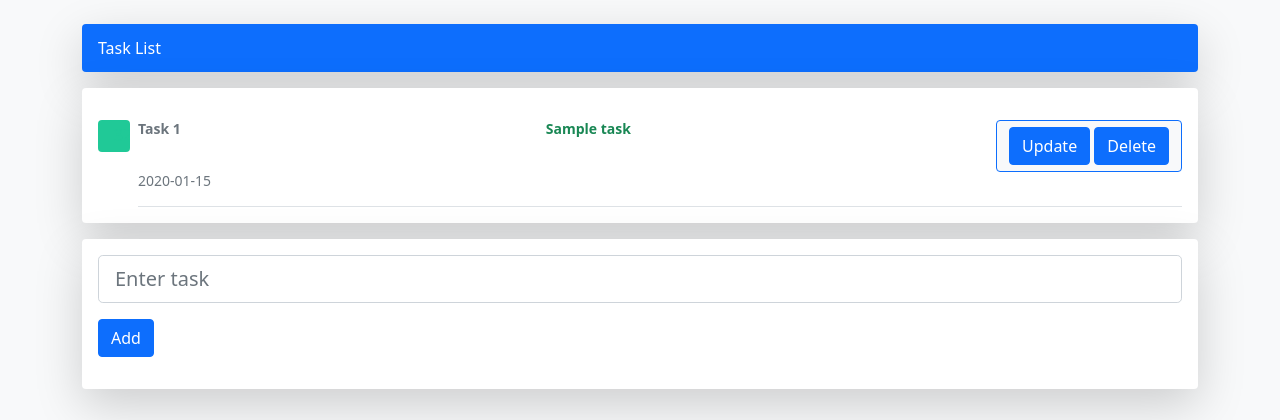
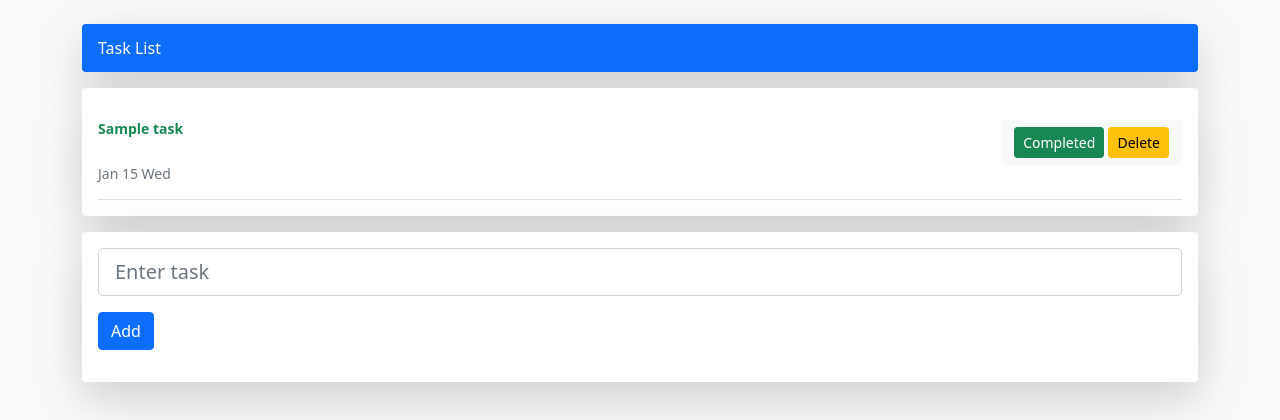
Before and after one commit to radekwarowny/Flask-Planner, a Flask app: template templates/home.html in a window 1280 px wide. Shown: the part 73-493 px from the top of the page. Run offline with Flask 2, Linux system fonts and the light colour scheme; the template is opened without the code that fills it: most values are stand-ins (such as "Sample title", 1, 10 or a date in 2020); parts of the project's set-up code (start-up, migrations or seed data) failed here and were passed over.

Commit message:
changed home.html

```diff
--- a/app.py
+++ b/app.py
@@ -5,6 +5,7 @@ from datetime import datetime
 
 app = Flask(__name__)
 
+#app.config['SQLALCHEMY_DATABASE_URI'] = 'sqlite:///todo_site.db1'
 app.config['SQLALCHEMY_DATABASE_URI'] = os.environ.get('DATABASE_URL').replace("://", "ql://", 1)
 app.config['SQLALCHEMY_TRACK_MODIFICATIONS'] = False
 
--- a/templates/home.html
+++ b/templates/home.html
@@ -13,30 +13,29 @@
         {% for task in tasks %}
         <div class="d-flex text-muted pt-3">
             {% if task.complete == False %}
-              <svg class="bd-placeholder-img flex-shrink-0 me-2 rounded" width="32" height="32" xmlns="http://www.w3.org/2000/svg" role="img" aria-label="Placeholder: 32x32" preserveAspectRatio="xMidYMid slice" focusable="false"><title>Placeholder</title><rect width="100%" height="100%" fill="#fd7e14"/><text x="50%" y="50%" fill="#fd7e14" dy=".3em">32x32</text></svg>
+              <!-- <svg class="bd-placeholder-img flex-shrink-0 me-2 rounded" width="32" height="32" xmlns="http://www.w3.org/2000/svg" role="img" preserveAspectRatio="xMidYMid slice" focusable="false"><title>Placeholder</title><rect width="100%" height="100%" fill="#fd7e14"/><text x="50%" y="50%" fill="#fd7e14" dy=".3em">32x32</text></svg>
+              -->
               <div class="pb-3 mb-0 small lh-sm border-bottom w-100">
                 <div class="d-flex justify-content-between">
-                  <strong class="text-gray-dark">Task {{ task.id }}</strong>
-                    <strong class="text-gray-dark">{{ task.title }}</strong>
-                    <div class="bg-light clearfix btn btn-primary text-nowrap">
-                        <a href="/update/{{ task.id }}" class="btn btn-primary" role="button">Update</a>
-                        <a href="/delete/{{ task.id }}" class="btn btn-primary">Delete</a>
+                    <strong class="text-danger">{{ task.title }}</strong>
+                    <div class="bg-light clearfix btn text-nowrap">
+                        <a href="/update/{{ task.id }}" class="btn btn-primary btn-sm" role="button">Complete</a>
+                        <a href="/delete/{{ task.id }}" class="btn btn-warning btn-sm">Delete</a>
                     </div>
                 </div>
-                <span class="d-block">{{ task.date_created.strftime('%Y-%m-%d') }}</span>
+                <span class="d-block">{{ task.date_created.strftime('%b %e %a') }}</span>
               </div>
             {% else %}
-                <svg class="bd-placeholder-img flex-shrink-0 me-2 rounded" width="32" height="32" xmlns="http://www.w3.org/2000/svg" role="img" aria-label="Placeholder: 32x32" preserveAspectRatio="xMidYMid slice" focusable="false"><title>Placeholder</title><rect width="100%" height="100%" fill="#20c997"/><text x="50%" y="50%" fill="#20c997" dy=".3em">32x32</text></svg>
-                  <div class="pb-3 mb-0 small lh-sm border-bottom w-100">
+                <!-- <svg class="bd-placeholder-img flex-shrink-0 me-2 rounded" width="32" height="32" xmlns="http://www.w3.org/2000/svg" role="img" aria-label="Placeholder: 32x32" preserveAspectRatio="xMidYMid slice" focusable="false"><title>Placeholder</title><rect width="100%" height="100%" fill="#20c997"/><text x="50%" y="50%" fill="#20c997" dy=".3em">32x32</text></svg>
+                  --><div class="pb-3 mb-0 small lh-sm border-bottom w-100">
                     <div class="d-flex justify-content-between">
-                      <strong class="text-gray-dark">Task {{ task.id }}</strong>
                         <strong class="text-success">{{ task.title }}</strong>
-                         <div class="bg-light clearfix btn btn-primary text-nowrap">
-                            <a href="/update/{{ task.id }}" class="btn btn-primary" role="button">Update</a>
-                            <a href="/delete/{{ task.id }}" class="btn btn-primary">Delete</a>
+                         <div class="bg-light clearfix btn text-nowrap">
+                            <a href="/update/{{ task.id }}" class="btn btn-success btn-sm" role="button">Completed</a>
+                            <a href="/delete/{{ task.id }}" class="btn btn-warning btn-sm">Delete</a>
                         </div>
                     </div>
-                    <span class="d-block">{{ task.date_created.strftime('%Y-%m-%d') }}</span>
+                    <span class="d-block">{{ task.date_created.strftime('%b %e %a') }}</span>
                   </div>
             {% endif %}
         </div>
```
